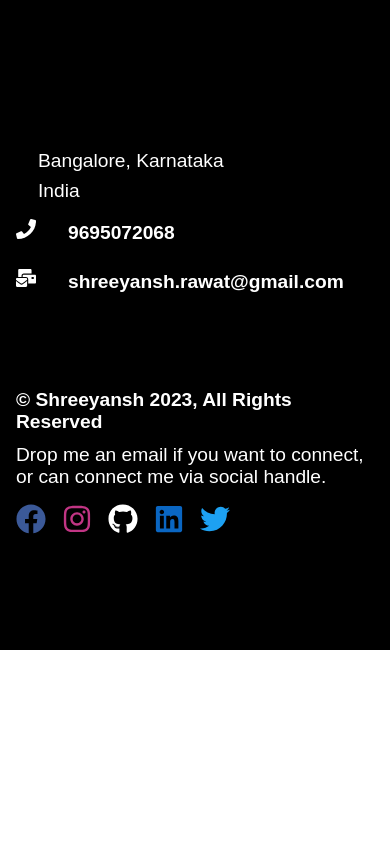
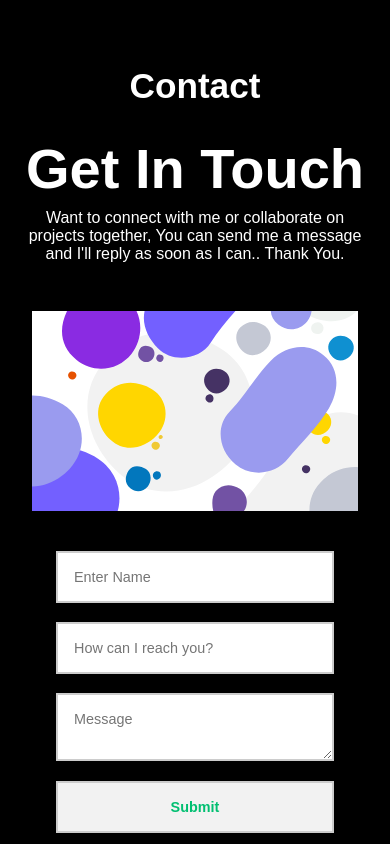
Before and after one commit to shreeyansh-29/portfolio, a React (Create React App) app: page / in a window 390 px wide. Shown: the part 5620-6464 px from the top of the page. Before the commit the page ends 6270 px from the top, so only its background shows below. Built offline with nearby package versions, Linux system fonts and the light colour scheme; some icons are missing; a web font is replaced by a local one.

Commit message:
created contact page

```diff
--- a/src/components/about/aboutSection.css
+++ b/src/components/about/aboutSection.css
@@ -74,6 +74,11 @@
     object-fit: cover; */
 }
 
+.content-image {
+  position: relative;
+  animation: anime-2 1.5s infinite alternate-reverse forwards ease-in-out;
+}
+
 .content-image img {
   width: 300px;
   border: 1px solid #fff;
@@ -98,14 +103,14 @@
   width: 60px;
   height: 60px;
   z-index: 1;
-  background-color: blue;
+  /* background-color: blue; */
 }
 
 /* Hero Js icon*/
 .content-image::after {
   content: "";
   position: absolute;
-  /* bottom: -20px; */
+  bottom: -20px;
   right: 32%;
   background-image: url(/src/images/svgs/javascript.svg);
   background-size: 60px;
--- a/src/components/about/index.js
+++ b/src/components/about/index.js
@@ -148,7 +148,7 @@ const AboutSection = () => {
                   justifyContent: "center",
                   alignItems: "center",
                   height: "100%",
-                  width: "100%",
+                  width: "50%",
                 }}
               >
                 <div class="content-image">
--- /dev/null
+++ b/src/components/contact/contact.css
@@ -0,0 +1,135 @@
+.contact{
+    background-color: #000;
+    display: flex;
+    align-items: center;
+    justify-content: center;
+    flex-direction: column;
+    width: 100%;
+}
+
+.contact .container{
+  margin: 0px auto;
+  padding: 1rem;
+  max-width: 1100px;
+  /* background-color: yellow; */
+}
+
+.contact .form-header {
+  text-align: center;
+  margin: 1rem 0px;
+  width: 100%;
+}
+
+.form-header .head-text {
+  text-align: center;
+  font-size: 2.2rem;
+  font-family: "Montserrat", sans-serif;
+  color: #fff;
+  font-weight: 600;
+}
+.form-header .text-secondary {
+  font-weight: 800;
+  color: #fff;
+  font-size: 3.5rem;
+  margin-top: 30px;
+}
+
+.form-header p {
+  max-width: 700px;
+  margin: 0px auto;
+  padding: 0.5rem 0.5rem 2rem;
+  font-weight: 300;
+  color: #fff;
+}
+
+.form-container {
+  display: grid;
+  grid-template-columns: repeat(2, 1fr);
+  height: 100%;
+  width: 100%;
+  /* background: pink; */
+}
+
+.form-image{
+    background: url(/src/images/svgs/pattern.svg) no-repeat center left/cover;
+    object-fit: cover;
+    background-color: #fff;
+}
+
+.form-page {
+    align-self: center;
+    padding: 1rem 0px;
+}
+
+.form {
+    display: flex;
+    flex-direction: column;
+    justify-content: center;
+    padding: 1.5rem;
+}
+
+.form-group {
+    margin-bottom: 1.2rem;
+}
+
+.form-group label {
+  display: none;
+}
+
+.form-group input,
+.form-group textarea,
+.form-group button {
+  font-family: "Proxima", sans-serif;
+  display: block;
+  color: #01bf71;
+  width: 100%;
+  padding: 1rem;
+  border: 2px solid #ccc;
+  outline: none;
+  transition: border 0.3s ease-in-out;
+  font-size: 0.9rem;
+}
+
+.group-bg input,
+.group-bg textarea {
+  background-color: #fff;
+}
+
+.form-group input:focus,
+.form-group textarea:focus {
+  border: 2px solid #01bf71;
+}
+
+.form-group .btn {
+  font-weight: 600;
+  transition: all 0.4s ease-in-out;
+}
+
+.btn {
+  display: inline-block;
+  padding: 1rem 2rem;
+  cursor: pointer;
+  background: linear-gradient(currentColor 0 0) var(--p, 100%) 0,
+    linear-gradient(currentColor 0 0) 0 var(--d, 0),
+    linear-gradient(currentColor 0 0) var(--d, 0) 100%,
+    linear-gradient(currentColor 0 0) 100% var(--p, 100%);
+  background-size: var(--d, 0) 3px, 3px var(--d, 0);
+  background-repeat: no-repeat;
+  background-color: #f2f2f2;
+  transition: 0.5s, background-position 0s 0.5s;
+}
+
+.btn:hover {
+  --d: 100%;
+  --p: 0%;
+}
+
+@media only screen and (max-width: 700px){
+    .form-image{
+        height: 200px;
+    }
+    .form-container{
+        grid-template-columns: 1fr;
+        padding: 0 1rem;
+    }
+}
--- /dev/null
+++ b/src/components/contact/index.js
@@ -0,0 +1,66 @@
+import React from "react";
+import "./contact.css";
+
+const ContactSection = () => {
+  return (
+    <>
+      <section id="contact" className="contact">
+        <div className="container">
+          <div className="form-header">
+            <h2 className="head-text">Contact</h2>
+            <h2 className="text-secondary">Get In Touch </h2>
+            <p>
+              Want to connect with me or collaborate on projects together, You
+              can send me a message and I'll reply as soon as I can.. Thank You.
+            </p>
+          </div>
+          <div className="form-container">
+            <div className="form-image"></div>
+            <div className="form-page">
+              <form action="thankyou.html" data-netlify="true" className="form">
+                <div className="form-group group-bg">
+                  <label for="Name">Name</label>
+                  <input
+                    type="text"
+                    id="Name"
+                    placeholder="Enter Name"
+                    required
+                    autoComplete="off"
+                  />
+                </div>
+                <div className="form-group group-bg">
+                  <label for="Subject">
+                    How can I reach you?(Twitter username or Linkedin)
+                  </label>
+                  <input
+                    type="text"
+                    id="Subject"
+                    placeholder="How can I reach you?"
+                    required
+                    autoComplete="off"
+                  />
+                </div>
+                <div className="form-group group-bg">
+                  <label for="Message">Message</label>
+                  <textarea
+                    name="Message"
+                    id="Message"
+                    placeholder="Message"
+                    autoComplete="off"
+                  ></textarea>
+                </div>
+                <div className="form-group">
+                  <button type="submit" value="submit" className="btn">
+                    Submit
+                  </button>
+                </div>
+              </form>
+            </div>
+          </div>
+        </div>
+      </section>
+    </>
+  );
+};
+
+export default ContactSection;
--- a/src/components/footer/footerElements.js
+++ b/src/components/footer/footerElements.js
@@ -39,6 +39,13 @@ export const LeftContainerH4 = styled.h4`
   font-size: 1.2rem;
   padding-bottom: 0.7rem;
   color: #fff;
+
+  @media only screen and (max-width: 840px){
+  }
+
+  @media only screen and (max-width: 400px){
+    font-size: 1rem;
+  }
 `;
 
 export const Location = styled.div`
--- a/src/components/footer/index.js
+++ b/src/components/footer/index.js
@@ -24,7 +24,7 @@ import {Link} from "react-router-dom";
 
 const FooterSection = () => {
   return (
-    <Footer id="contact">
+    <Footer>
       <FooterContainer>
         <LeftContainer>
           <Location>
@@ -57,10 +57,10 @@ const FooterSection = () => {
           <RightContainerH4>
             &copy; Shreeyansh 2023, All Rights Reserved
           </RightContainerH4>
-          <RightContainerP>
+          {/* <RightContainerP>
             Drop me an email if you want to connect, or can connect me via
             social handle.
-          </RightContainerP>
+          </RightContainerP> */}
           <Social>
             <Link
               to="https://www.facebook.com/shreeyansh.rawat.1"
--- a/src/pages/homepage.js
+++ b/src/pages/homepage.js
@@ -6,6 +6,7 @@ import AboutSection from "../components/about";
 import FooterSection from "../components/footer";
 import Skills from "../components/skills";
 import Projects from "../components/projects";
+import ContactSection from "../components/contact";
 
 const Homepage = () => {
   const [isOpen, setIsOpen] = useState(false);
@@ -22,6 +23,7 @@ const Homepage = () => {
       <AboutSection />
       <Skills />
       <Projects />
+      <ContactSection />
       <FooterSection />
     </>
   );
```
Also changed, not shown: src/images/svgs/pattern.svg (added).
